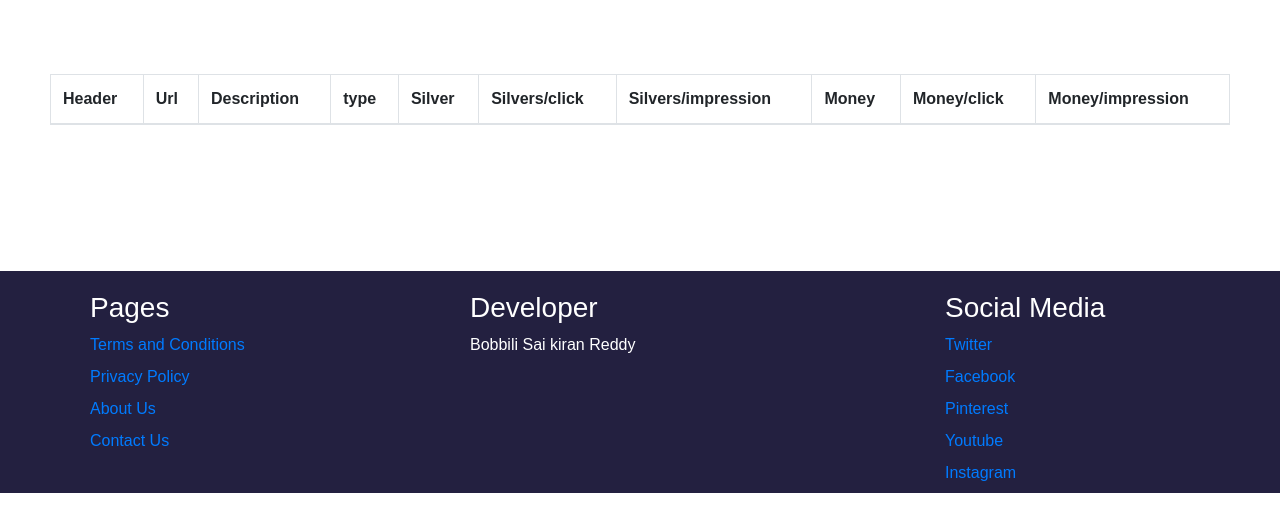
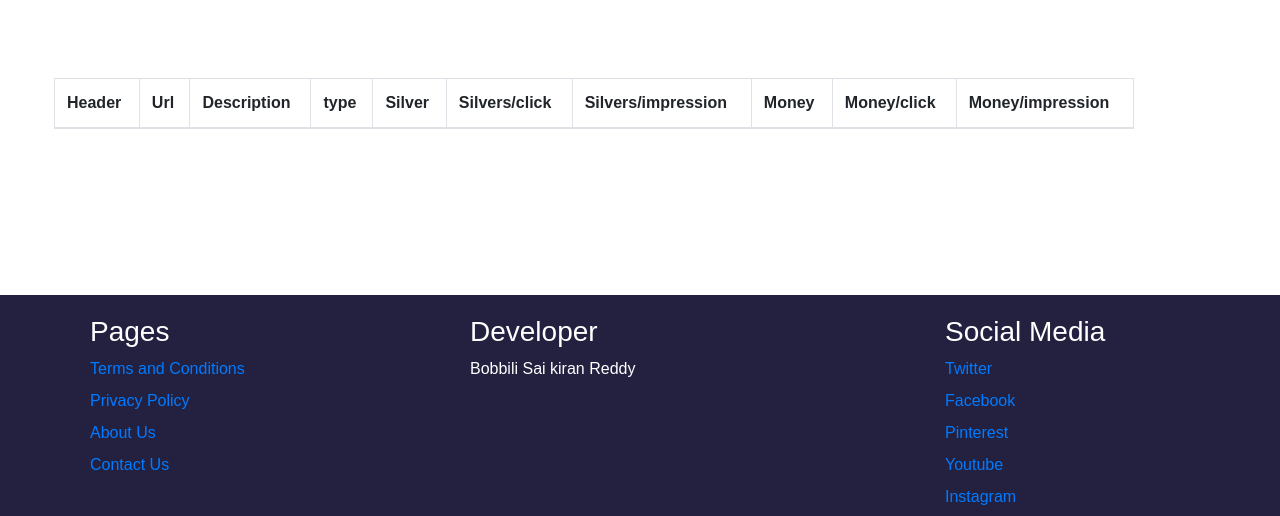
Before and after one commit to saikiran74/paisa, a Django app: page /advhistory in a window 1280 px wide. Shown: the part 72-588 px from the top of the page. Run offline with Django 3.2, Linux system fonts and the light colour scheme; data that the repository does not hold is empty; some libraries are stand-ins or nearby versions.

Commit message:
table history

```diff
--- a/templates/advhistory.html
+++ b/templates/advhistory.html
@@ -1,7 +1,7 @@
 {% extends 'base.html'%}
 {% block content %}
     <!--Write code here itself-->
-        <div style="margin: 50px;">
+        <div style="margin: 50px;" class="scroll">
             <table class="table  table-bordered table-striped">
                 <thead>
                     <tr>
@@ -38,5 +38,17 @@
             </table>
         </div>
         <br><br><br><br>
-
+        <style>
+            .scroll::-webkit-scrollbar {
+            display: none;
+            }
+            div.scroll {
+                margin: 4px, 4px;
+                padding: 4px;
+                width: 85%;
+                overflow-x: auto;
+                overflow-y: hidden;
+                white-space: nowrap;
+            }
+        </style>
 {% endblock %}
```
